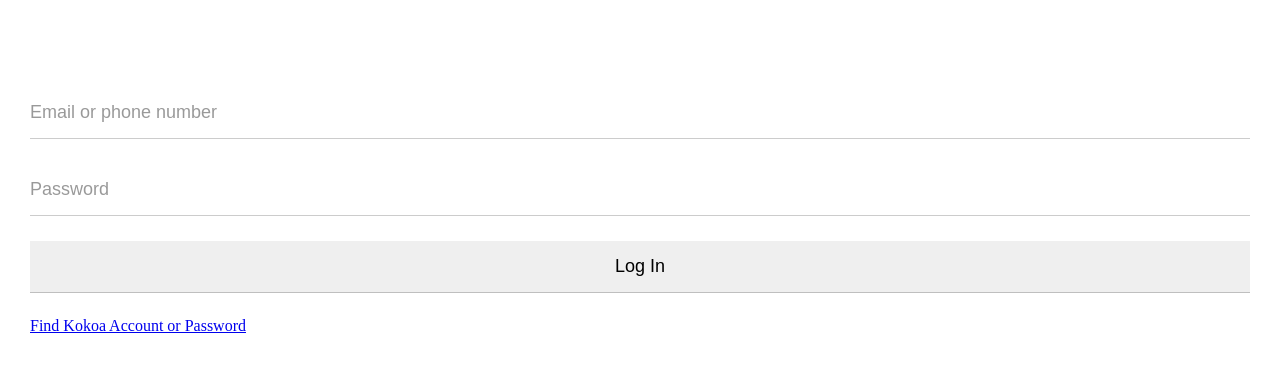
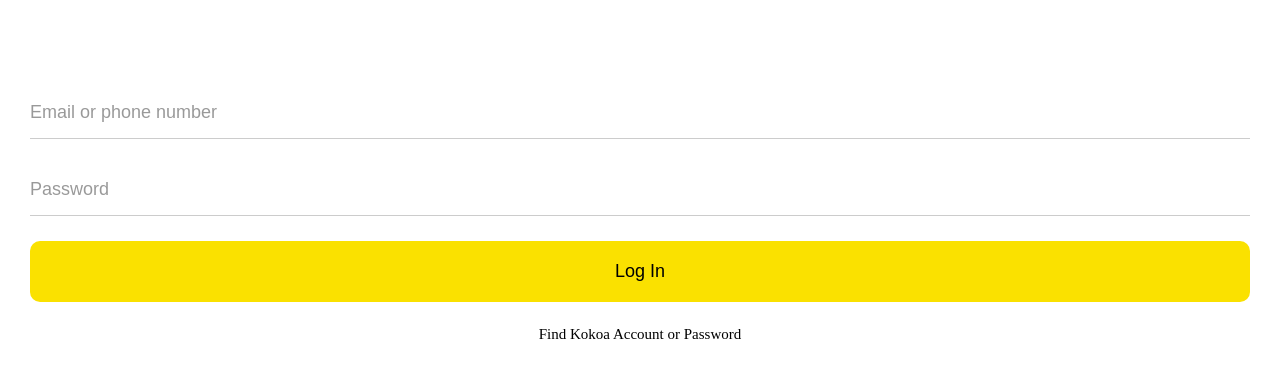
Before and after one commit to soondaeman/kokoa-clone, a plain HTML site: page index.html in a window 1280 px wide. Shown: the part 181-558 px from the top of the page. Drawn offline with Linux system fonts and the light colour scheme; a web font is replaced by a local one.

Commit message:
Log in form part two

```diff
--- a/css/styles.css
+++ b/css/styles.css
@@ -31,8 +31,10 @@ body {
   padding: 15px 0px;
   border: none;
   font-size: 18px;
+  margin-bottom: 25px;
+}
+#login-form input:not([type='submit']) {
   border-bottom: 1px solid rgba(0, 0, 0, 0.2);
-  margin-bottom: 25px;
   transition: border-color 0.2s ease-in-out;
 }
 #login-form input::placeholder {
@@ -41,3 +43,15 @@ body {
 #login-form input:focus {
   border-color: var(--yellow);
 }
+#login-form input[type='submit'] {
+  background-color: var(--yellow);
+  cursor: pointer;
+  padding: 20px 0px;
+  border-radius: 10px;
+}
+#login-form a {
+  text-align: center;
+  text-decoration: none;
+  color: inherit;
+  font-size: 15px;
+}
```
